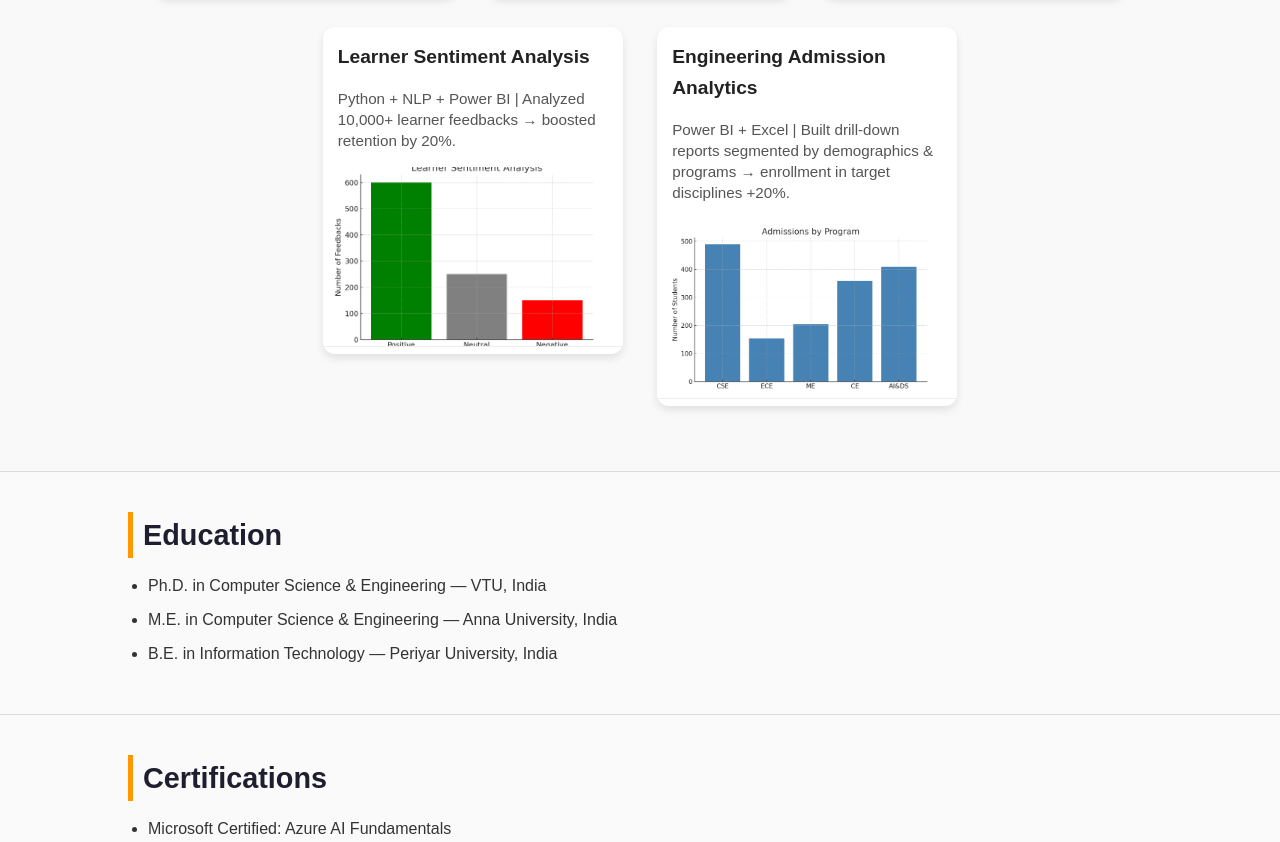
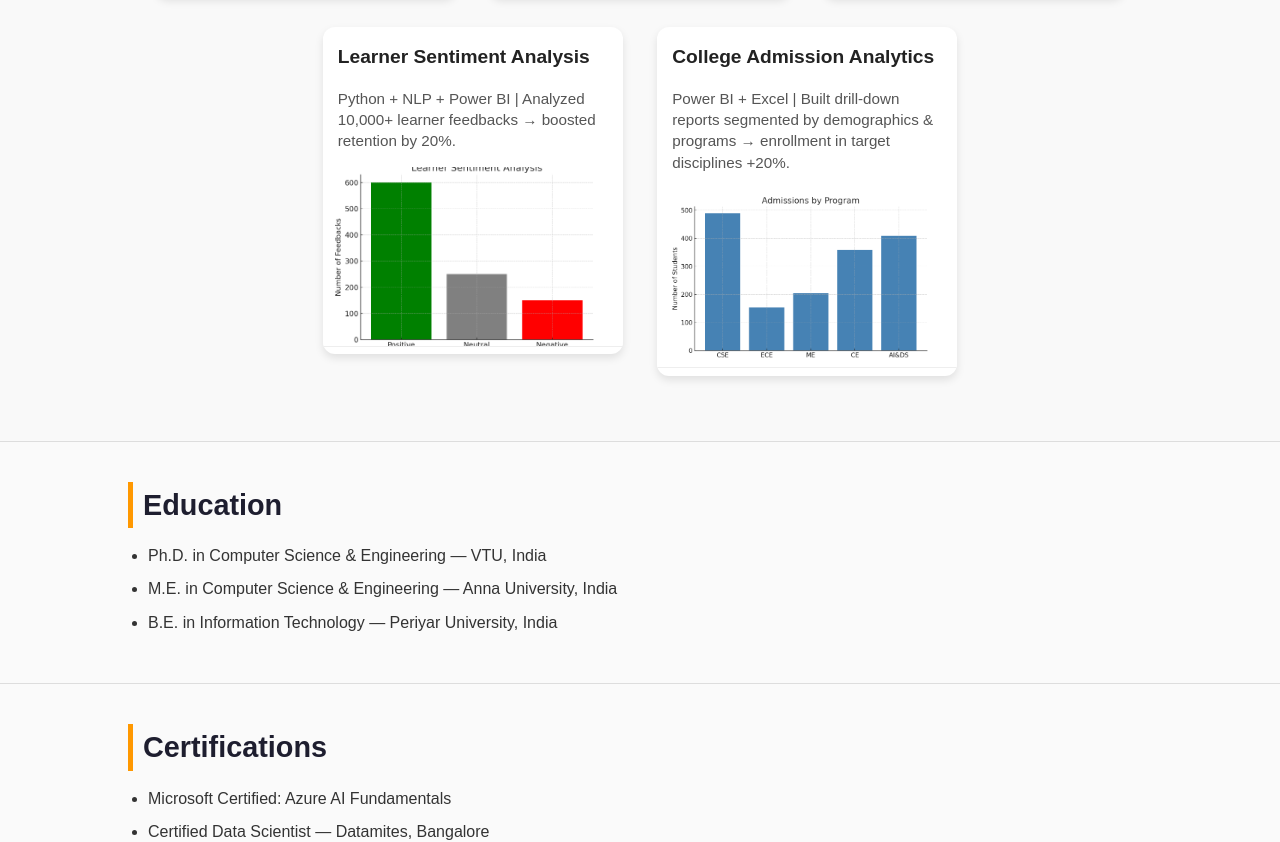
Before and after one commit to jayamanoj-ops/Portfolio_Jaya, a plain HTML site: page index.html in a window 1280 px wide. Shown: the part 2658-3500 px from the top of the page. Drawn offline with Linux system fonts and the light colour scheme.

Commit message:
Update index.html

```diff
--- a/index.html
+++ b/index.html
@@ -139,12 +139,19 @@
     </div>
 
     <div class="project">
-  <a href="https://github.com/jayamanoj-ops/College_Admission_Analytics" target="_blank" style="text-decoration:none; color:inherit;">
-    <h3>Engineering Admission Analytics</h3>
-    <p>Power BI + Excel | Built drill-down reports segmented by demographics & programs → enrollment in target disciplines +20%.</p>
-    <img src="assets/admissions.png" alt="Admissions Dashboard">
-  </a>
+  <h3>
+    <a href="https://github.com/jayamanoj-ops/College_Admission_Analytics"
+       target="_blank"
+       style="text-decoration:none; color:inherit;">
+      College Admission Analytics
+    </a>
+  </h3>
+  <p>Power BI + Excel | Built drill-down reports segmented by demographics & programs → enrollment in target disciplines +20%.</p>
+  <img src="./assets/admissions.png" alt="Admissions Dashboard">
 </div>
+
+
+
 
 
   </section>
```
